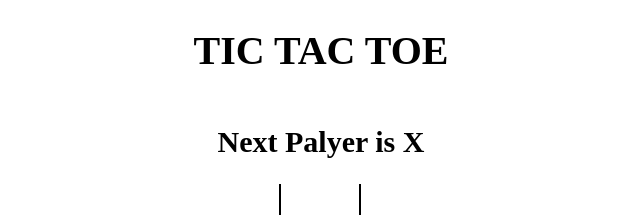
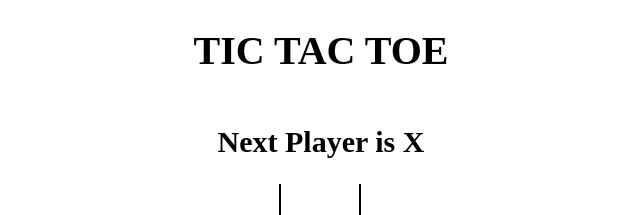
Before and after one commit to buttaRahul/tictactoe, a React (Vite) app: page / in a window 1280 px wide. Shown: the top 215 px of the page, without its empty margins (319-959 px from the left). Built offline with nearby package versions, Linux system fonts and the light colour scheme.

Commit message:
rendered status message for tie match

```diff
--- a/src/App.jsx
+++ b/src/App.jsx
@@ -1,6 +1,7 @@
 import React, { useState } from 'react';
 import Board from './components/Board';
 import History from './components/History';
+import StatusMessage from './components/StatusMessage';
 import { calculateWinner } from './helper';
 import './styles/root.scss';
 
@@ -15,9 +16,6 @@ const App = () => {
   const current = history[currentMove];
 
   const winner = calculateWinner(current.board);
-  const message = winner
-    ? `Winner is ${winner}`
-    : `Next Palyer is ${current.isSameUser ? 'X' : 'O'}`;
 
   const handleSquareClick = pos => {
     if (current.board[pos] || winner) return;
@@ -37,7 +35,7 @@ const App = () => {
   return (
     <div className="app">
       <h1>TIC TAC TOE</h1>
-      <h2>{message}</h2>
+      <StatusMessage winner={winner} current={current}/>
       <Board boardState={current.board} handleSquareClick={handleSquareClick} />
       <History history={history} moveTo={moveTo} currentMove={currentMove} />
     </div>
--- /dev/null
+++ b/src/components/StatusMessage.jsx
@@ -0,0 +1,22 @@
+import React from 'react'
+
+// const message = winner
+//     ? `Winner is ${winner}`
+//     : `Next Palyer is ${current.isSameUser ? 'X' : 'O'}`;
+
+
+function StatusMessage({winner,current}) {
+  console.log('board' , current.board)
+  console.log('winner',winner)
+  const noMovesLeft =  current.board.every(el=> el !== null);
+  console.log('nomoves ',noMovesLeft)
+  return (
+    <h2>
+      {winner && !noMovesLeft && `Winner is ${winner}`}
+      {!winner && !noMovesLeft && `Next Player is ${current.isSameUser? 'X' : 'O'}`}
+      {!winner && noMovesLeft && 'Game is Tied b/w X and O'}
+    </h2>
+  )
+}
+
+export default StatusMessage
```
